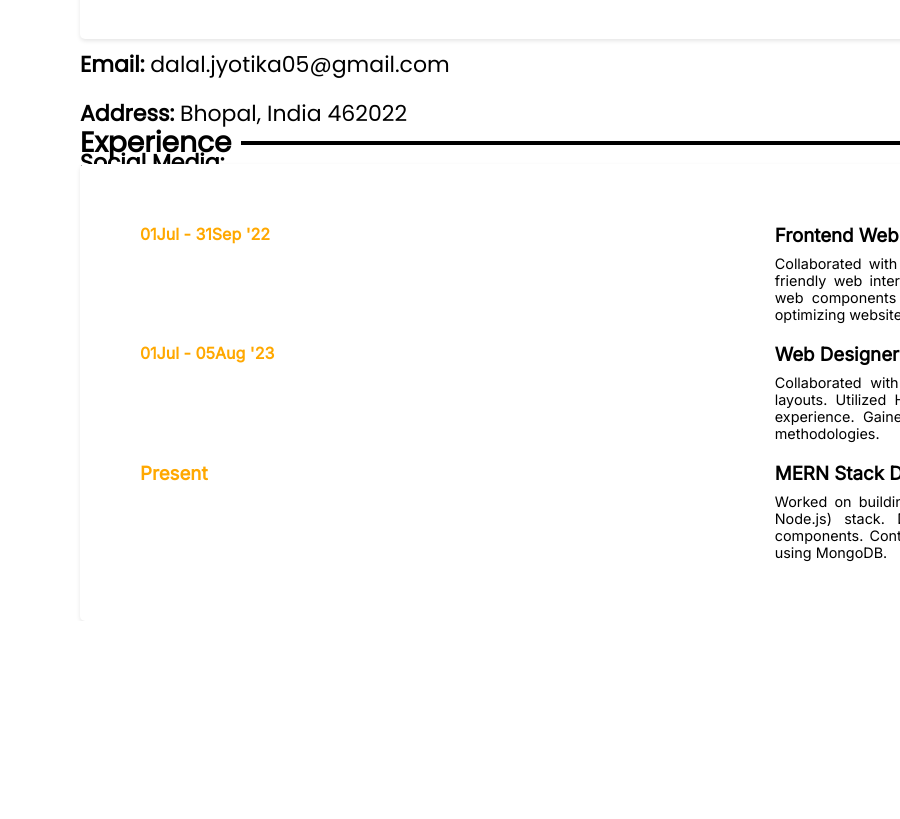
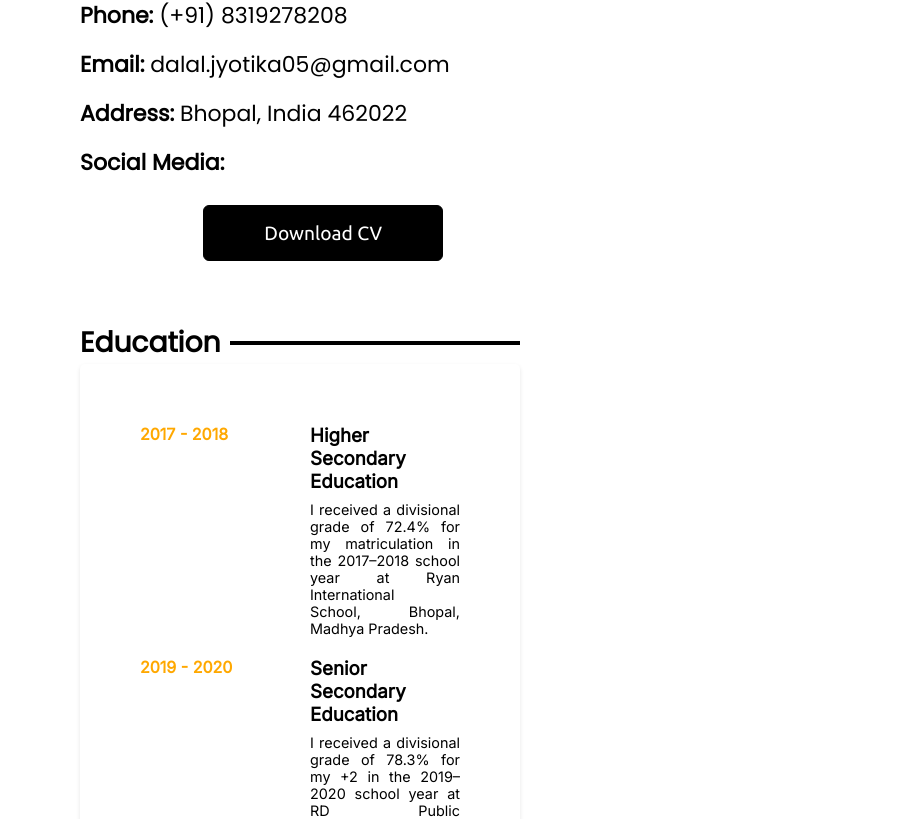
Before and after one commit to Rutuza/React-portfolio, a React (Create React App) app: page / in a window 600 px wide. Shown: the part 1238-2057 px from the top of the page, 900 px wide, since content can reach past the window. Before the commit the page ends 1859 px from the top, so only its background shows below. Built offline with nearby package versions, Linux system fonts and the light colour scheme; a web font is replaced by a local one.

Commit message:
tried media query

```diff
--- a/src/App.css
+++ b/src/App.css
@@ -285,38 +285,31 @@
         left: 50%;
         transform: translate(-50%, 50%);
     }
-}
-
-/* @media screen and (max-width: 900px)
-{
-    .cv_btn
-    {
-        position: absolute;
-        top: 98%;
-        left: 50%;
-        transform: translate(-50%, 50%);
-    }
 
     .edu-container
     {
         position: absolute;
-        top: 120rem;
-        left: 2.5rem;
-        padding: 2rem 2rem;
+        top: 195%;
         width: 100%;
-    }
-
-    .institute-name
-    {
-        position: absolute;
-        text-align: left;
     }
     .exp-container
     {
         position: absolute;
-        top: 183rem;
-        left: 2.5rem;
-        padding: 2rem 2rem;
+        top: 270%;
         width: 100%;
     }
-} */
+}
+
+@media (min-width: 500px) and (max-width: 767px)
+{
+    .edu-container
+    {
+        width: 100%;
+    }
+
+    .exp-container
+    {
+        margin-top: 5rem;
+    }
+
+}
```
